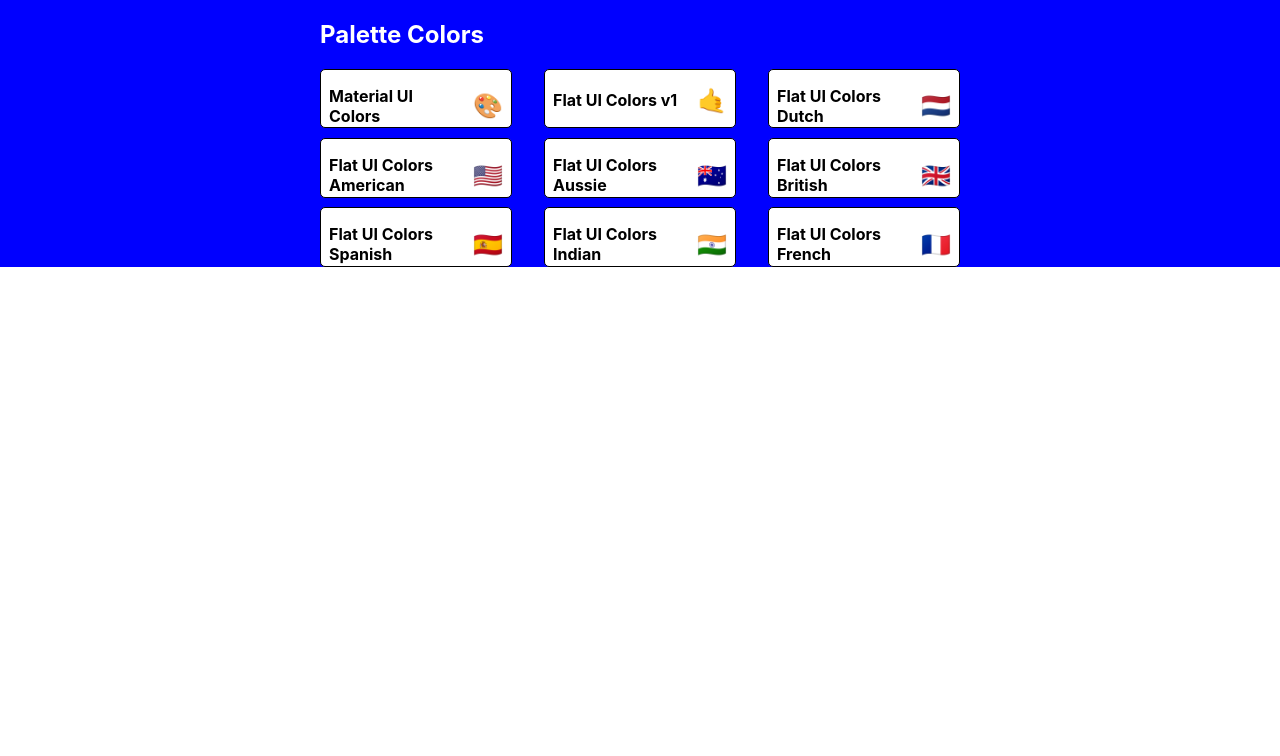
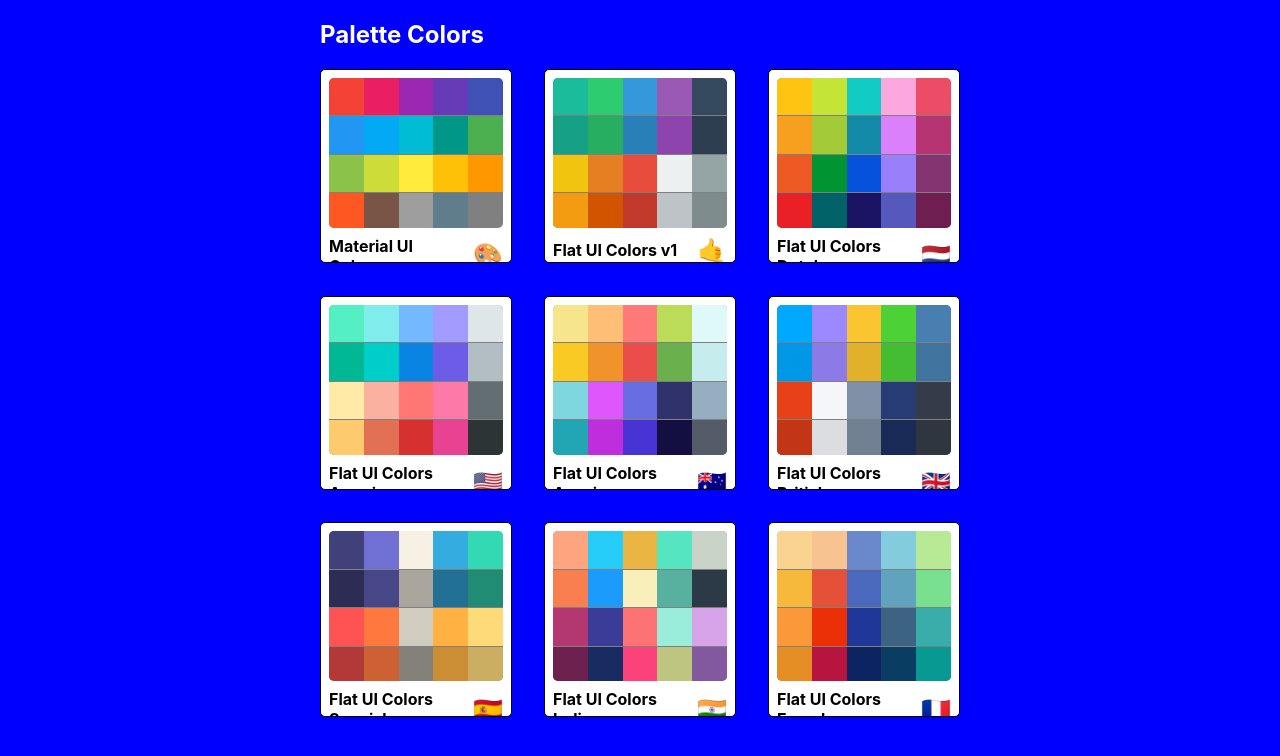
Before and after one commit to spencerhaugh/color-project, a React (Create React App) app: page / in a window 1280 px wide. Shown: the top 756 px of the page. Built offline with nearby package versions, Linux system fonts and the light colour scheme.

Commit message:
Fisihed styling MiniPalette

```diff
--- a/src/MiniPalette.js
+++ b/src/MiniPalette.js
@@ -14,7 +14,11 @@ const styles = {
         }
     },
     colors: {
-        backgroundColor: "grey"
+        backgroundColor: "grey",
+        height: "150px",
+        width: "100%",
+        borderRadius: "5px",
+        overflow: "hidden"
     },
     title: {
         display: "flex",
@@ -29,15 +33,30 @@ const styles = {
     emoji: {
         marginLeft: ".5rem",
         fontSize: "1.5rem"
+    },
+    miniColor: {
+        height: "25%",
+        width: "20%",
+        display: "inline-block",
+        margin: "0 auto",
+        position: "relative",
+        marginBottom: "-3px"
     }
 };
 
 function MiniPalette(props) {
-    const { classes, paletteName, emoji } = props;
+    const { classes, paletteName, emoji, colors } = props;
+    const miniColorBoxes = colors.map(color => (
+        <div className={classes.miniColor} style={{ backgroundColor: color.color }} key={color.id}></div>
+    ))
     return (
         <div className={classes.root}>
-            <div className={classes.colors}></div>
-            <h5 className={classes.title}>{paletteName} <span className={classes.emoji}>{emoji}</span></h5>
+            <div className={classes.colors}>
+                {miniColorBoxes}
+            </div>
+            <h5 className={classes.title}>{paletteName}
+                <span className={classes.emoji}>{emoji}</span>
+            </h5>
         </div>
     )
 };
--- a/src/PaletteList.js
+++ b/src/PaletteList.js
@@ -6,7 +6,7 @@ import MiniPalette from './MiniPalette';
 const styles = {
     root: {
         backgroundColor: "blue",
-        height: "100%",
+        height: "100vh",
         display: "flex",
         justifyContent: "center",
         alignItems: "flex-start"
```
